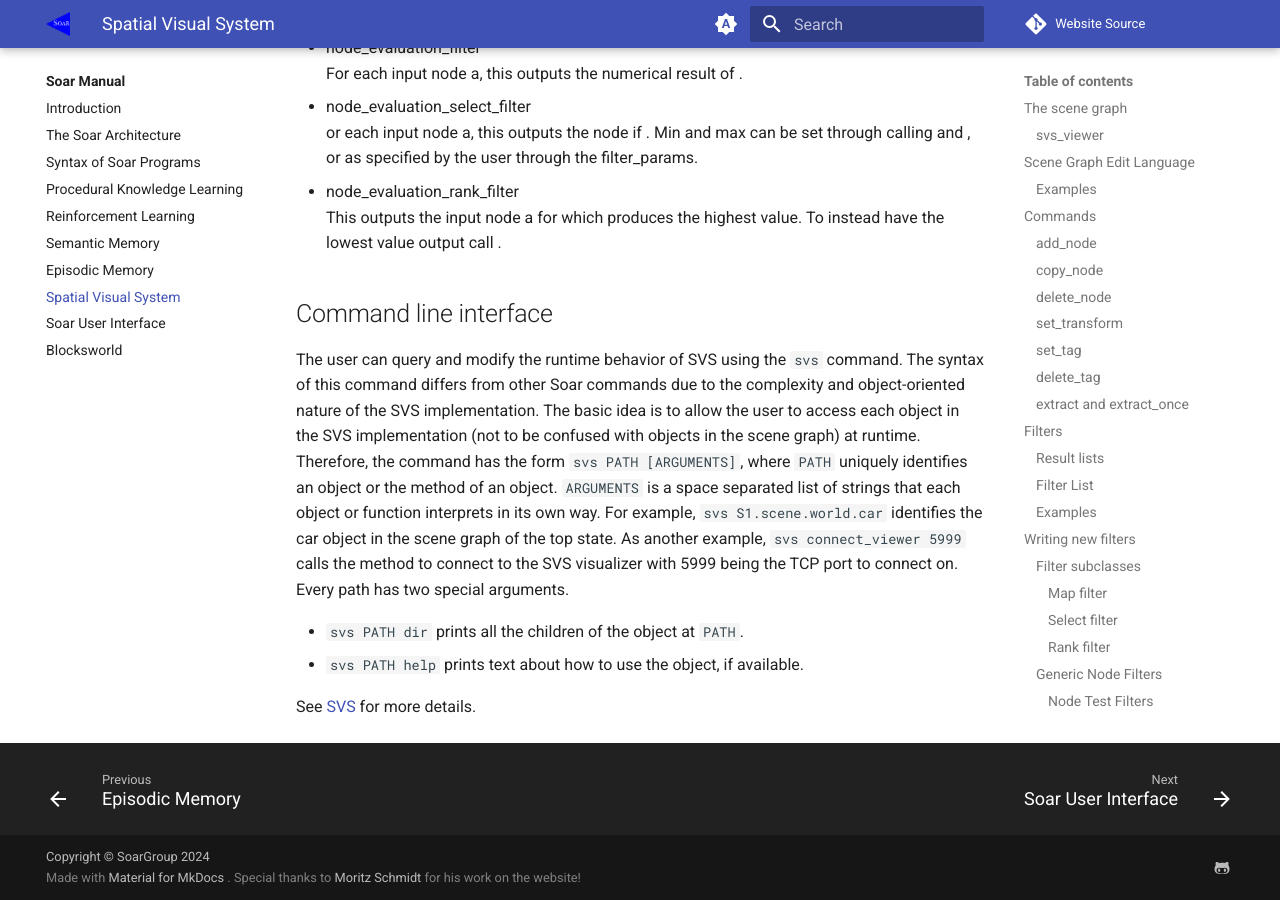
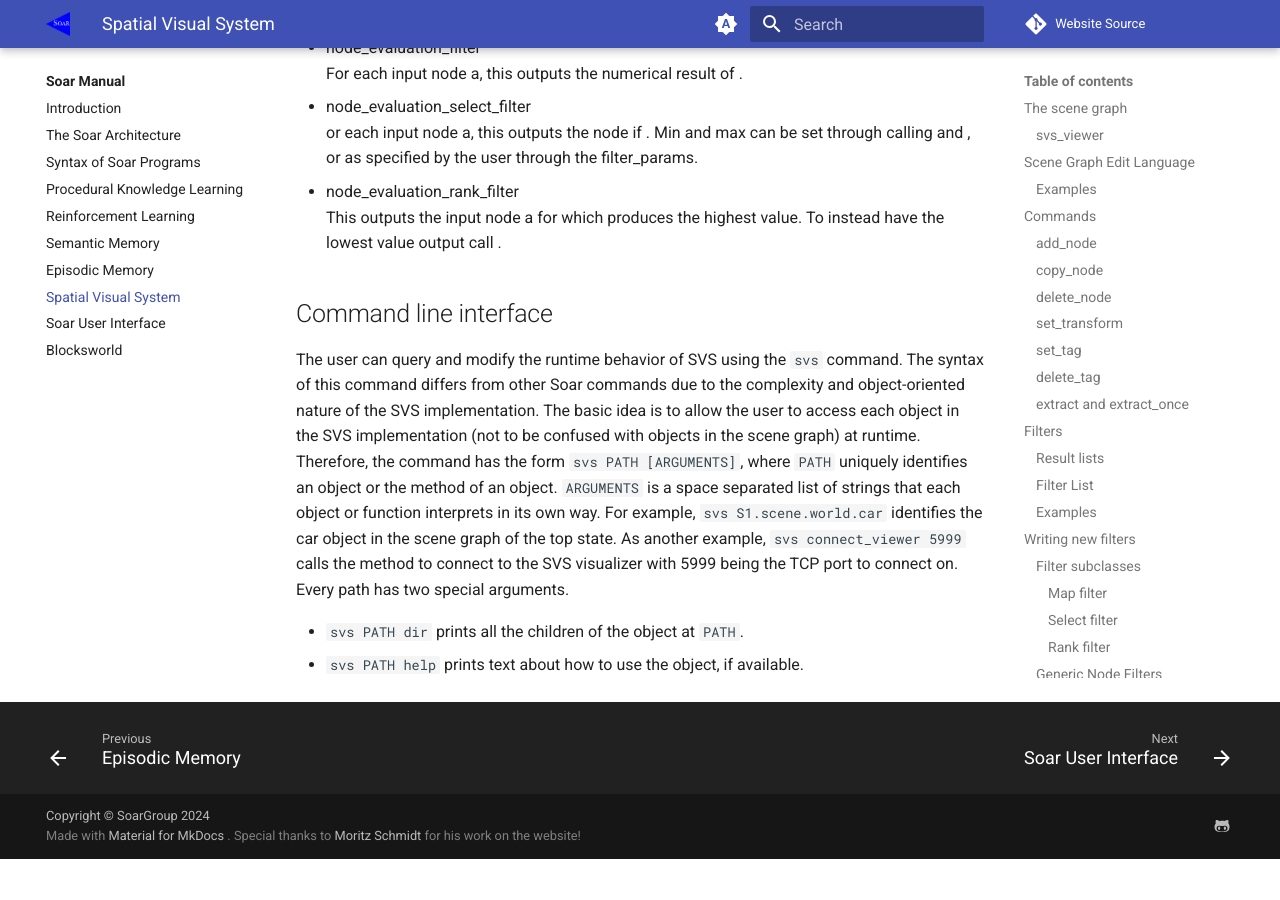
Before and after one commit to SoarGroup/SoarGroup.github.io, an MkDocs documentation site: the page built from docs/soar_manual/08_SpatialVisualSystem.md, in a window 1280 px wide and 900 px high, scrolled down 16157 px. Built offline with MkDocs 1.6.1 and Material for MkDocs 9.7.7, drawn with Linux system fonts in a browser that asks for light colours; comment, search, counter and statistics services are not loaded; after the commit the page ends 17016 px from its top, so only the background shows below that.

Commit message:
fix: remove link to same page.
Removed redundant help command description from SVS documentation.

```diff
--- a/docs/soar_manual/08_SpatialVisualSystem.md
+++ b/docs/soar_manual/08_SpatialVisualSystem.md
@@ -779,5 +779,3 @@ path has two special arguments.
 
 -   `svs PATH dir` prints all the children of the object at `PATH`.
 -   `svs PATH help` prints text about how to use the object, if available.
-
-See [SVS](#spatial-visual-system) for more details.
```
